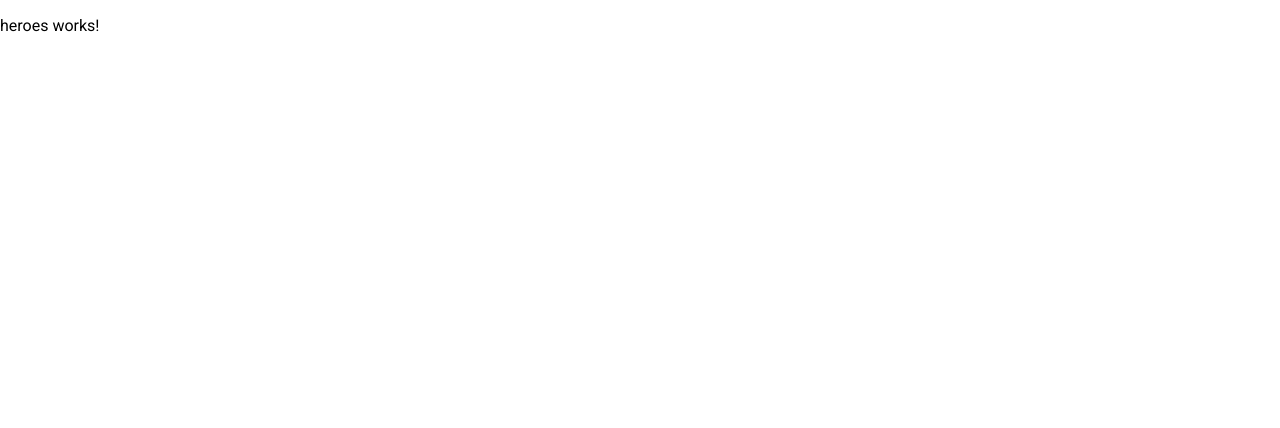
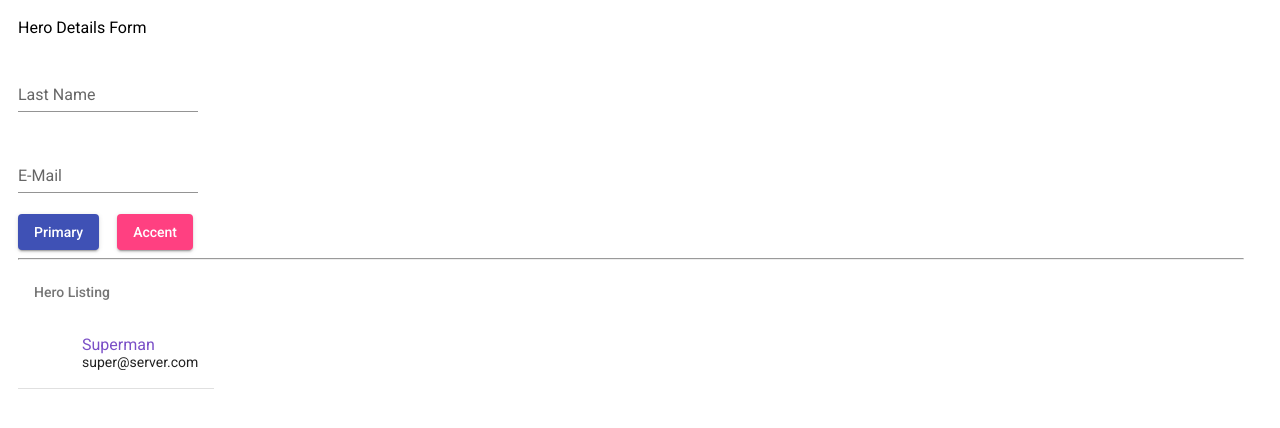
Before and after one commit to FoxGeoff/TestFormAngularRev2, an Angular app: page / in a window 1280 px wide. Shown: the top 428 px of the page. Built offline with nearby package versions, Linux system fonts and the light colour scheme.

Commit message:
Add prototype dashboard

```diff
--- a/src/app/app.module.ts
+++ b/src/app/app.module.ts
@@ -19,7 +19,6 @@ import { FormsModule } from '@angular/forms';
     MaterialModule,
     FlexLayoutModule,
     FormsModule
-
   ],
   providers: [],
   bootstrap: [AppComponent]
--- a/src/app/heroes/heroes.component.css
+++ b/src/app/heroes/heroes.component.css
@@ -0,0 +1,13 @@
+.container {
+  margin: 18px;
+}
+
+.form {
+  min-width: 150px;
+  max-width: 500px;
+  width: 100%;
+}
+
+.full-width {
+  width: 100%;
+}
--- a/src/app/heroes/heroes.component.html
+++ b/src/app/heroes/heroes.component.html
@@ -1 +1,33 @@
-<p>heroes works!</p>
+<div class="container" fxLayoutGap="18px">
+  <!-- Dashboard  -->
+  <p>Hero Details Form</p>
+  <form class="form">
+    <div>
+      <mat-form-field appearance="standard">
+        <mat-label>Last Name</mat-label>
+        <input matInput [(ngModel)]="newHeroName" name="HeroName" />
+      </mat-form-field>
+    </div>
+    <div>
+      <mat-form-field appearance="standard">
+        <mat-label>E-Mail</mat-label>
+        <input matInput type="email" [(ngModel)]="newEmail" name="email" />
+      </mat-form-field>
+    </div>
+  </form>
+  <button mat-raised-button color="primary">Primary</button>
+  <button mat-raised-button color="accent">Accent</button>
+  <hr />
+  <!-- Heroes List-->
+  <div fxLayout="row" fxLayoutGap="10px">
+    <mat-list>
+      <div mat-subheader>Hero Listing</div>
+      <mat-list-item>
+        <mat-icon mat-list-icon>element</mat-icon>
+        <div mat-line style="color: '#7b50c7'">{{ heroName }}</div>
+        <div mat-line>{{ heroEmail }}</div>
+      </mat-list-item>
+      <mat-divider></mat-divider>
+    </mat-list>
+  </div>
+</div>
--- a/src/app/heroes/heroes.component.ts
+++ b/src/app/heroes/heroes.component.ts
@@ -6,6 +6,10 @@ import { Component, OnInit } from '@angular/core';
   styleUrls: ['./heroes.component.css']
 })
 export class HeroesComponent implements OnInit {
+ newHeroName: string;
+ newEmail: string;
+ heroName = 'Superman';
+ heroEmail = 'super@server.com';
 
   constructor() { }
 
```
Also changed, not shown: 1 other file (tests, documents, lock files or other folders).
